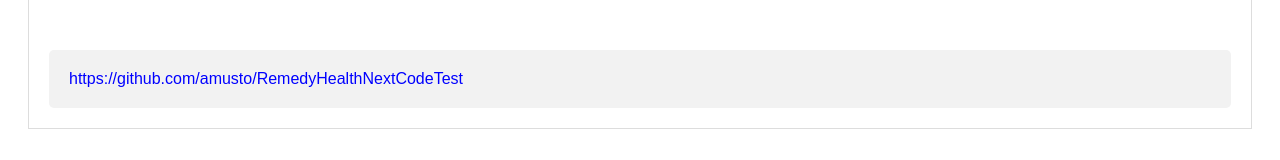
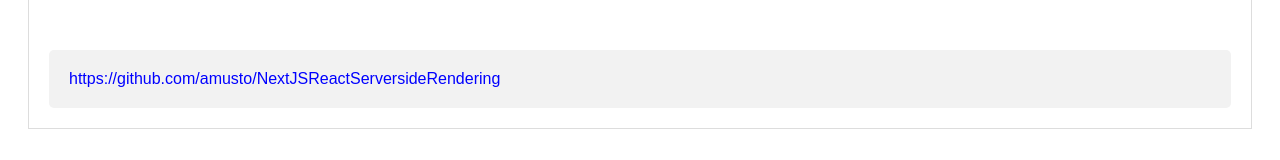
Before and after one commit to Dragon0513/NextJSReactServersideRendering, a Next.js app: page / in a window 1280 px wide. Shown: the part 626-786 px from the top of the page. Built offline with nearby package versions, Linux system fonts and the light colour scheme.

Commit message:
Updated link to github

```diff
--- a/components/Footer.js
+++ b/components/Footer.js
@@ -7,8 +7,8 @@
 
 const Footer = () => (
   <div style={footerStyle}>
-    <Link href='https://github.com/amusto/RemedyHealthNextCodeTest'>
-      <a>https://github.com/amusto/RemedyHealthNextCodeTest</a>
+    <Link href='https://github.com/amusto/NextJSReactServersideRendering'>
+      <a>https://github.com/amusto/NextJSReactServersideRendering</a>
     </Link>
     <style jsx>{`
       input[type=text], select {
```
